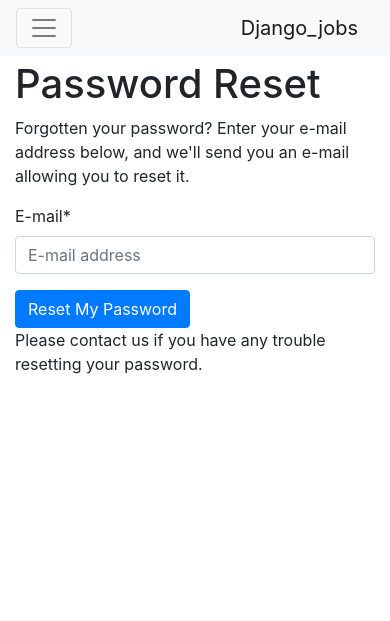
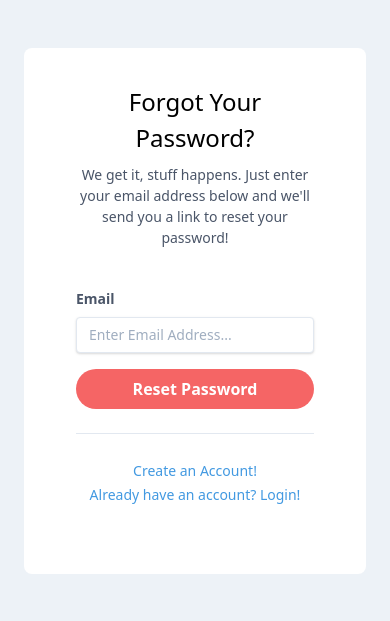
Before and after one commit to OtchereDev/django-jobs, a Django app: page /accounts/password/reset/ in a window 390 px wide. Shown: the top 621 px of the page. Run offline with Django 3.2, Linux system fonts and the light colour scheme; some libraries are stand-ins or nearby versions.

Commit message:
feature auth: add temp for password reset and done

```diff
--- a/django_jobs/templates/account/password_reset.html
+++ b/django_jobs/templates/account/password_reset.html
@@ -1,25 +1,77 @@
-{% extends "account/base.html" %}
-
-{% load i18n %}
-{% load account %}
-{% load crispy_forms_tags %}
-
-{% block head_title %}{% trans "Password Reset" %}{% endblock %}
-
-{% block inner %}
-
-    <h1>{% trans "Password Reset" %}</h1>
-    {% if user.is_authenticated %}
-    {% include "account/snippets/already_logged_in.html" %}
-    {% endif %}
-
-    <p>{% trans "Forgotten your password? Enter your e-mail address below, and we'll send you an e-mail allowing you to reset it." %}</p>
-
-    <form method="POST" action="{% url 'account_reset_password' %}" class="password_reset">
-        {% csrf_token %}
-        {{ form|crispy }}
-        <input class="btn btn-primary" type="submit" value="{% trans 'Reset My Password' %}" />
-    </form>
-
-    <p>{% blocktrans %}Please contact us if you have any trouble resetting your password.{% endblocktrans %}</p>
-{% endblock %}
+<!doctype html>
+<html lang="en">
+<head>
+    <meta charset="utf-8">
+    <meta http-equiv="X-UA-Compatible" content="IE=edge">
+    <meta name="viewport" content="width=device-width, initial-scale=1">
+    <link href="https://unpkg.com/tailwindcss@1.0.4/dist/tailwind.min.css" rel="stylesheet">
+	<title>Password reset</title>
+</head>
+<body class=" flex items-center justify-center" style="background: #edf2f7;">
+    <body class="font-mono bg-gray-400">
+		<!-- Container -->
+		<div class="container mx-auto">
+			<div class="flex justify-center px-6 my-12">
+				<!-- Row -->
+				<div class="w-full xl:w-3/4 lg:w-11/12 flex">
+					<!-- Col -->
+					<div
+						class="w-full h-auto bg-gray-400 hidden lg:block lg:w-1/2 bg-cover rounded-l-lg"
+						style="background-image: url('https://source.unsplash.com/oWTW-jNGl9I/600x800')"
+					></div>
+					<!-- Col -->
+					<div class="w-full lg:w-1/2 bg-white p-5 rounded-lg lg:rounded-l-none">
+						<div class="px-8 mb-4 text-center">
+							<h3 class="pt-4 mb-2 text-2xl">Forgot Your Password?</h3>
+							<p class="mb-4 text-sm text-gray-700">
+								We get it, stuff happens. Just enter your email address below and we'll send you a
+								link to reset your password!
+							</p>
+						</div>
+						<form class="px-8 pt-6 pb-8 mb-4 bg-white rounded" method="POST" action="{% url 'account_reset_password' %}" class="password_reset">
+							{% csrf_token %}
+							<div class="mb-4">
+								<label class="block mb-2 text-sm font-bold text-gray-700" for="id_email">
+									Email
+								</label>
+								<input
+									class="w-full px-3 py-2 text-sm leading-tight text-gray-700 border rounded shadow appearance-none focus:outline-none focus:shadow-outline"
+									id="id_email"
+									name="email"
+									type="email"
+									placeholder="Enter Email Address..."
+								/>
+							</div>
+							<div class="mb-6 text-center">
+								<button
+									class="w-full px-4 py-2 font-bold text-white bg-red-500 rounded-full hover:bg-red-700 focus:outline-none focus:shadow-outline"
+									type="submit"
+								>
+									Reset Password
+								</button>
+							</div>
+							<hr class="mb-6 border-t" />
+							<div class="text-center">
+								<a
+									class="inline-block text-sm text-blue-500 align-baseline hover:text-blue-800"
+									href="{% url 'account_signup' %}"
+								>
+									Create an Account!
+								</a>
+							</div>
+							<div class="text-center">
+								<a
+									class="inline-block text-sm text-blue-500 align-baseline hover:text-blue-800"
+									href="{% url 'account_login' %}"
+								>
+									Already have an account? Login!
+								</a>
+							</div>
+						</form>
+					</div>
+				</div>
+			</div>
+		</div>
+	</body>
+</body>
+</html>
```
Also changed, not shown: django_jobs/templates/account/password_reset_done.html (+33 -2 lines).
